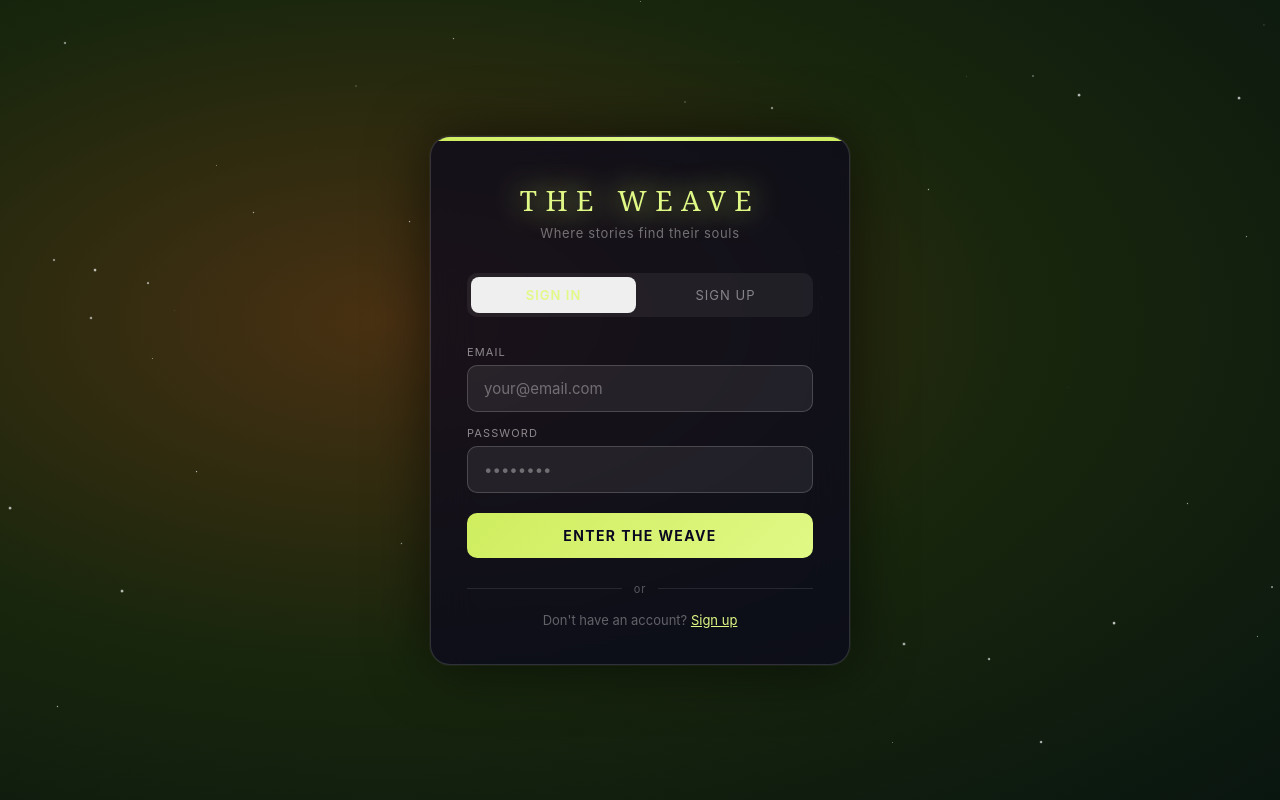
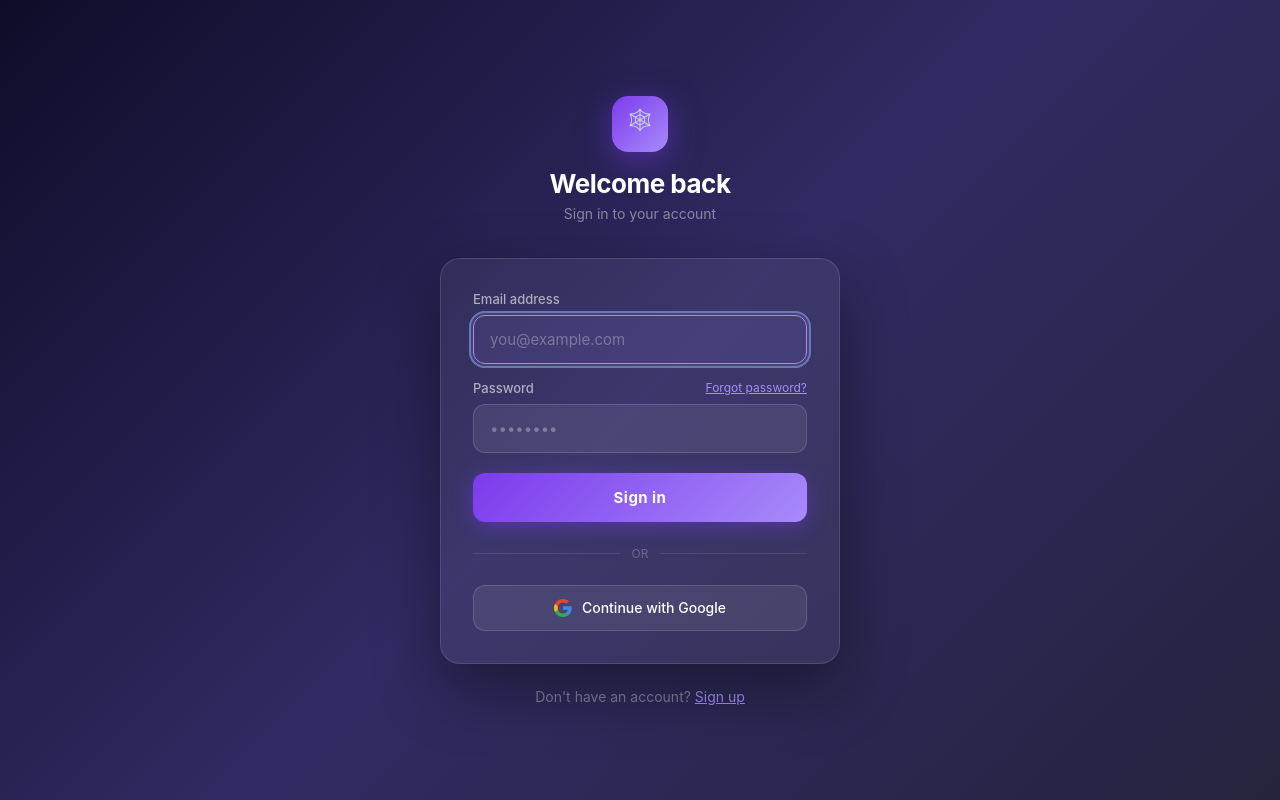
Before and after one commit to Dampii2/coloring, a React (Vite) app in the folder client/: page /login in a window 1280 px wide. Built offline with nearby package versions, Linux system fonts and the light colour scheme.

Commit message:
Redesign login page as clean email-focused form

```diff
--- a/client/src/pages/Login.jsx
+++ b/client/src/pages/Login.jsx
@@ -1,57 +1,23 @@
-import React, { useState, useEffect } from 'react';
+import React, { useState } from 'react';
 import { useNavigate } from 'react-router-dom';
-
-const STARS = Array.from({ length: 60 }, (_, i) => ({
-  id: i,
-  x: Math.random() * 100,
-  y: Math.random() * 100,
-  size: Math.random() * 2 + 0.5,
-  delay: Math.random() * 4,
-  duration: 2.5 + Math.random() * 3,
-}));
 
 export default function Login() {
   const navigate = useNavigate();
-  const [mode, setMode] = useState('login'); // 'login' | 'signup'
+  const [mode, setMode] = useState('login');
   const [name, setName] = useState('');
   const [email, setEmail] = useState('');
   const [password, setPassword] = useState('');
   const [error, setError] = useState('');
   const [loading, setLoading] = useState(false);
-  const [hue, setHue] = useState(0);
-
-  // Slowly cycle background hue
-  useEffect(() => {
-    const id = setInterval(() => setHue(h => (h + 0.3) % 360), 50);
-    return () => clearInterval(id);
-  }, []);
-
-  const bg = `radial-gradient(ellipse at 30% 40%,
-    hsl(${hue}, 60%, 18%) 0%,
-    hsl(${(hue + 60) % 360}, 50%, 10%) 50%,
-    hsl(${(hue + 120) % 360}, 40%, 6%) 100%)`;
-
-  const accentHsl = `hsl(${(hue + 40) % 360}, 80%, 65%)`;
-  const glowHsl   = `hsl(${(hue + 40) % 360}, 90%, 75%)`;
 
   const handleSubmit = (e) => {
     e.preventDefault();
     setError('');
-    if (mode === 'signup' && !name.trim()) {
-      setError('Please enter your name.');
-      return;
-    }
-    if (!email.includes('@')) {
-      setError('Please enter a valid email.');
-      return;
-    }
-    if (password.length < 6) {
-      setError('Password must be at least 6 characters.');
-      return;
-    }
+    if (mode === 'signup' && !name.trim()) { setError('Please enter your name.'); return; }
+    if (!email.includes('@')) { setError('Please enter a valid email.'); return; }
+    if (password.length < 6) { setError('Password must be at least 6 characters.'); return; }
 
     setLoading(true);
-    // Simulate network latency then store session
     setTimeout(() => {
       const user = {
         name: mode === 'signup' ? name.trim() : email.split('@')[0],
@@ -59,169 +25,164 @@ export default function Login() {
       };
       localStorage.setItem('weave_user', JSON.stringify(user));
       navigate('/');
-    }, 900);
+    }, 800);
   };
 
   return (
-    <div style={{ minHeight: '100vh', background: bg, transition: 'background 0.6s ease', display: 'flex', alignItems: 'center', justifyContent: 'center', position: 'relative', overflow: 'hidden' }}>
-      {/* Animated stars */}
-      {STARS.map(s => (
-        <div key={s.id} style={{
-          position: 'absolute',
-          left: `${s.x}%`,
-          top: `${s.y}%`,
-          width: `${s.size}px`,
-          height: `${s.size}px`,
-          borderRadius: '50%',
-          background: 'white',
-          opacity: 0,
-          animation: `twinkle ${s.duration}s ${s.delay}s ease-in-out infinite`,
-          pointerEvents: 'none',
-        }} />
-      ))}
-
+    <div style={{
+      minHeight: '100vh',
+      background: 'linear-gradient(135deg, #0f0c29 0%, #302b63 50%, #24243e 100%)',
+      display: 'flex',
+      alignItems: 'center',
+      justifyContent: 'center',
+      fontFamily: '-apple-system, BlinkMacSystemFont, "Segoe UI", Roboto, sans-serif',
+    }}>
       <style>{`
-        @keyframes twinkle {
-          0%, 100% { opacity: 0; transform: scale(0.8); }
-          50% { opacity: 0.85; transform: scale(1.2); }
-        }
         @keyframes fadeUp {
-          from { opacity: 0; transform: translateY(28px); }
+          from { opacity: 0; transform: translateY(24px); }
           to   { opacity: 1; transform: translateY(0); }
         }
-        @keyframes spinRing {
-          to { transform: rotate(360deg); }
-        }
-        .weave-input {
+        @keyframes spin { to { transform: rotate(360deg); } }
+        .wv-input {
           width: 100%;
-          padding: 13px 16px;
-          background: rgba(255,255,255,0.07);
-          border: 1px solid rgba(255,255,255,0.18);
-          border-radius: 10px;
-          color: #f0eeff;
+          padding: 14px 16px;
+          background: rgba(255,255,255,0.08);
+          border: 1.5px solid rgba(255,255,255,0.15);
+          border-radius: 12px;
+          color: #fff;
           font-size: 15px;
           outline: none;
-          transition: border-color 0.25s, box-shadow 0.25s, background 0.25s;
+          transition: all 0.2s;
+          box-sizing: border-box;
           font-family: inherit;
         }
-        .weave-input::placeholder { color: rgba(255,255,255,0.35); }
-        .weave-input:focus {
-          border-color: rgba(255,255,255,0.5);
-          background: rgba(255,255,255,0.12);
-          box-shadow: 0 0 0 3px rgba(255,255,255,0.08);
+        .wv-input::placeholder { color: rgba(255,255,255,0.3); }
+        .wv-input:focus {
+          border-color: #a78bfa;
+          background: rgba(167,139,250,0.1);
+          box-shadow: 0 0 0 4px rgba(167,139,250,0.15);
         }
-        .tab-btn {
-          flex: 1;
-          padding: 9px;
+        .wv-btn-primary {
+          width: 100%;
+          padding: 15px;
+          background: linear-gradient(135deg, #7c3aed, #a78bfa);
           border: none;
-          border-radius: 8px;
-          font-size: 13px;
-          letter-spacing: 0.08em;
-          text-transform: uppercase;
+          border-radius: 12px;
+          color: #fff;
+          font-size: 15px;
+          font-weight: 700;
           cursor: pointer;
           transition: all 0.25s;
           font-family: inherit;
+          letter-spacing: 0.03em;
+          box-shadow: 0 4px 20px rgba(124,58,237,0.45);
+          display: flex;
+          align-items: center;
+          justify-content: center;
+          gap: 8px;
         }
+        .wv-btn-primary:hover:not(:disabled) {
+          transform: translateY(-1px);
+          box-shadow: 0 8px 28px rgba(124,58,237,0.6);
+        }
+        .wv-btn-primary:disabled { opacity: 0.6; cursor: not-allowed; }
+        .wv-link {
+          background: none;
+          border: none;
+          color: #a78bfa;
+          cursor: pointer;
+          font-size: 14px;
+          font-family: inherit;
+          padding: 0;
+          text-decoration: underline;
+        }
+        .wv-link:hover { color: #c4b5fd; }
       `}</style>
+
+      <div style={{
+        width: '100%',
+        maxWidth: '400px',
+        margin: '20px',
+        animation: 'fadeUp 0.6s ease both',
+      }}>
+        {/* Logo */}
+        <div style={{ textAlign: 'center', marginBottom: '36px' }}>
+          <div style={{
+            width: '56px',
+            height: '56px',
+            borderRadius: '16px',
+            background: 'linear-gradient(135deg, #7c3aed, #a78bfa)',
+            margin: '0 auto 16px',
+            display: 'flex',
+            alignItems: 'center',
+            justifyContent: 'center',
+            fontSize: '24px',
+            boxShadow: '0 8px 32px rgba(124,58,237,0.5)',
+          }}>
+            🕸
+          </div>
+          <h1 style={{ color: '#fff', fontSize: '26px', fontWeight: '700', margin: '0 0 6px', letterSpacing: '-0.5px' }}>
+            {mode === 'login' ? 'Welcome back' : 'Join The Weave'}
+          </h1>
+          <p style={{ color: 'rgba(255,255,255,0.45)', fontSize: '14px', margin: 0 }}>
+            {mode === 'login' ? 'Sign in to your account' : 'Create your account to begin'}
+          </p>
+        </div>
 
         {/* Card */}
         <div style={{
-        position: 'relative',
-        zIndex: 10,
-        width: '100%',
-        maxWidth: '420px',
-        margin: '20px',
-        background: 'rgba(10,8,30,0.72)',
+          background: 'rgba(255,255,255,0.06)',
           backdropFilter: 'blur(20px)',
           borderRadius: '20px',
-        border: `1px solid rgba(255,255,255,0.14)`,
-        boxShadow: `0 0 60px rgba(0,0,0,0.6), 0 0 0 1px rgba(255,255,255,0.06)`,
-        animation: 'fadeUp 0.7s ease both',
-        overflow: 'hidden',
+          border: '1px solid rgba(255,255,255,0.12)',
+          padding: '32px',
+          boxShadow: '0 24px 64px rgba(0,0,0,0.4)',
         }}>
-        {/* Top color bar */}
-        <div style={{
-          height: '4px',
-          background: `linear-gradient(90deg, ${accentHsl}, ${glowHsl}, ${accentHsl})`,
-          backgroundSize: '200% 100%',
-          animation: 'progressReveal 0.8s ease both',
-        }} />
-
-        <div style={{ padding: '40px 36px 36px' }}>
-          {/* Logo */}
-          <div style={{ textAlign: 'center', marginBottom: '32px' }}>
-            <div style={{
-              fontFamily: 'Georgia, serif',
-              fontSize: '28px',
-              letterSpacing: '0.3em',
-              textTransform: 'uppercase',
-              color: glowHsl,
-              textShadow: `0 0 30px ${accentHsl}`,
-              marginBottom: '6px',
-            }}>
-              The Weave
-            </div>
-            <p style={{ color: 'rgba(255,255,255,0.4)', fontSize: '13px', letterSpacing: '0.05em' }}>
-              Where stories find their souls
-            </p>
-          </div>
-
-          {/* Mode tabs */}
-          <div style={{ display: 'flex', gap: '6px', background: 'rgba(255,255,255,0.06)', borderRadius: '10px', padding: '4px', marginBottom: '28px' }}>
-            {['login', 'signup'].map(m => (
-              <button
-                key={m}
-                className="tab-btn"
-                onClick={() => { setMode(m); setError(''); }}
-                style={{
-                  background: mode === m ? `linear-gradient(135deg, ${accentHsl}33, ${glowHsl}22)` : 'transparent',
-                  color: mode === m ? glowHsl : 'rgba(255,255,255,0.45)',
-                  border: mode === m ? `1px solid ${accentHsl}55` : '1px solid transparent',
-                  fontWeight: mode === m ? '600' : '400',
-                }}
-              >
-                {m === 'login' ? 'Sign In' : 'Sign Up'}
-              </button>
-            ))}
-          </div>
-
-          <form onSubmit={handleSubmit} style={{ display: 'flex', flexDirection: 'column', gap: '14px' }}>
+          <form onSubmit={handleSubmit} style={{ display: 'flex', flexDirection: 'column', gap: '16px' }}>
             {mode === 'signup' && (
               <div>
-                <label style={{ display: 'block', fontSize: '11px', letterSpacing: '0.1em', textTransform: 'uppercase', color: 'rgba(255,255,255,0.5)', marginBottom: '6px' }}>
-                  Your name
+                <label style={{ display: 'block', color: 'rgba(255,255,255,0.6)', fontSize: '13px', fontWeight: '500', marginBottom: '8px' }}>
+                  Full name
                 </label>
                 <input
-                  className="weave-input"
+                  className="wv-input"
                   type="text"
-                  placeholder="e.g. Mara Solenne"
+                  placeholder="Your name"
                   value={name}
                   onChange={e => setName(e.target.value)}
-                  autoComplete="name"
+                  autoFocus
                 />
               </div>
             )}
 
             <div>
-              <label style={{ display: 'block', fontSize: '11px', letterSpacing: '0.1em', textTransform: 'uppercase', color: 'rgba(255,255,255,0.5)', marginBottom: '6px' }}>
-                Email
+              <label style={{ display: 'block', color: 'rgba(255,255,255,0.6)', fontSize: '13px', fontWeight: '500', marginBottom: '8px' }}>
+                Email address
               </label>
               <input
-                className="weave-input"
+                className="wv-input"
                 type="email"
-                placeholder="your@email.com"
+                placeholder="you@example.com"
                 value={email}
                 onChange={e => setEmail(e.target.value)}
+                autoFocus={mode === 'login'}
                 autoComplete="email"
               />
             </div>
 
             <div>
-              <label style={{ display: 'block', fontSize: '11px', letterSpacing: '0.1em', textTransform: 'uppercase', color: 'rgba(255,255,255,0.5)', marginBottom: '6px' }}>
+              <div style={{ display: 'flex', justifyContent: 'space-between', alignItems: 'center', marginBottom: '8px' }}>
+                <label style={{ color: 'rgba(255,255,255,0.6)', fontSize: '13px', fontWeight: '500' }}>
                   Password
                 </label>
+                {mode === 'login' && (
+                  <button type="button" className="wv-link" style={{ fontSize: '12px' }}>
+                    Forgot password?
+                  </button>
+                )}
+              </div>
               <input
-                className="weave-input"
+                className="wv-input"
                 type="password"
                 placeholder="••••••••"
                 value={password}
@@ -231,69 +192,76 @@ export default function Login() {
             </div>
 
             {error && (
-              <p style={{ color: '#ff8fa3', fontSize: '13px', padding: '10px 14px', background: 'rgba(255,80,100,0.12)', borderRadius: '8px', border: '1px solid rgba(255,80,100,0.25)' }}>
+              <div style={{
+                padding: '12px 14px',
+                background: 'rgba(239,68,68,0.15)',
+                border: '1px solid rgba(239,68,68,0.3)',
+                borderRadius: '10px',
+                color: '#fca5a5',
+                fontSize: '13px',
+              }}>
                 {error}
-              </p>
+              </div>
             )}
 
+            <button type="submit" className="wv-btn-primary" disabled={loading} style={{ marginTop: '4px' }}>
+              {loading && (
+                <div style={{ width: '16px', height: '16px', border: '2px solid rgba(255,255,255,0.4)', borderTopColor: '#fff', borderRadius: '50%', animation: 'spin 0.8s linear infinite' }} />
+              )}
+              {loading ? 'Signing in…' : mode === 'login' ? 'Sign in' : 'Create account'}
+            </button>
+          </form>
+
+          {/* Divider */}
+          <div style={{ display: 'flex', alignItems: 'center', gap: '12px', margin: '24px 0' }}>
+            <div style={{ flex: 1, height: '1px', background: 'rgba(255,255,255,0.1)' }} />
+            <span style={{ color: 'rgba(255,255,255,0.25)', fontSize: '12px' }}>OR</span>
+            <div style={{ flex: 1, height: '1px', background: 'rgba(255,255,255,0.1)' }} />
+          </div>
+
+          {/* Google-style social button */}
           <button
-              type="submit"
-              disabled={loading}
+            type="button"
+            onClick={() => { setError('Social login coming soon.'); }}
             style={{
-                marginTop: '6px',
-                padding: '14px',
-                background: loading
-                  ? 'rgba(255,255,255,0.08)'
-                  : `linear-gradient(135deg, ${accentHsl}, ${glowHsl})`,
-                border: 'none',
-                borderRadius: '10px',
-                color: loading ? 'rgba(255,255,255,0.4)' : '#0a0820',
+              width: '100%',
+              padding: '13px',
+              background: 'rgba(255,255,255,0.08)',
+              border: '1.5px solid rgba(255,255,255,0.15)',
+              borderRadius: '12px',
+              color: '#fff',
               fontSize: '14px',
-                fontWeight: '700',
-                letterSpacing: '0.1em',
-                textTransform: 'uppercase',
-                cursor: loading ? 'not-allowed' : 'pointer',
-                transition: 'all 0.3s ease',
+              fontWeight: '500',
+              cursor: 'pointer',
               display: 'flex',
               alignItems: 'center',
               justifyContent: 'center',
               gap: '10px',
               fontFamily: 'inherit',
-                boxShadow: loading ? 'none' : `0 4px 24px ${accentHsl}55`,
+              transition: 'background 0.2s',
+              boxSizing: 'border-box',
             }}
+            onMouseEnter={e => e.currentTarget.style.background = 'rgba(255,255,255,0.13)'}
+            onMouseLeave={e => e.currentTarget.style.background = 'rgba(255,255,255,0.08)'}
           >
-              {loading && (
-                <div style={{
-                  width: '16px',
-                  height: '16px',
-                  border: '2px solid rgba(255,255,255,0.3)',
-                  borderTopColor: 'white',
-                  borderRadius: '50%',
-                  animation: 'spinRing 0.8s linear infinite',
-                }} />
-              )}
-              {loading ? 'Entering the Weave…' : mode === 'login' ? 'Enter the Weave' : 'Begin your story'}
+            <svg width="18" height="18" viewBox="0 0 18 18">
+              <path fill="#4285F4" d="M17.64 9.2c0-.637-.057-1.251-.164-1.84H9v3.481h4.844c-.209 1.125-.843 2.078-1.796 2.717v2.258h2.908c1.702-1.567 2.684-3.875 2.684-6.615z"/>
+              <path fill="#34A853" d="M9 18c2.43 0 4.467-.806 5.956-2.184l-2.908-2.258c-.806.54-1.837.86-3.048.86-2.344 0-4.328-1.584-5.036-3.711H.957v2.332A8.997 8.997 0 0 0 9 18z"/>
+              <path fill="#FBBC05" d="M3.964 10.707A5.41 5.41 0 0 1 3.682 9c0-.593.102-1.17.282-1.707V4.961H.957A8.996 8.996 0 0 0 0 9c0 1.452.348 2.827.957 4.039l3.007-2.332z"/>
+              <path fill="#EA4335" d="M9 3.58c1.321 0 2.508.454 3.44 1.345l2.582-2.58C13.463.891 11.426 0 9 0A8.997 8.997 0 0 0 .957 4.961L3.964 7.293C4.672 5.163 6.656 3.58 9 3.58z"/>
+            </svg>
+            Continue with Google
           </button>
-          </form>
-
-          {/* Divider */}
-          <div style={{ display: 'flex', alignItems: 'center', gap: '12px', margin: '24px 0 0' }}>
-            <div style={{ flex: 1, height: '1px', background: 'rgba(255,255,255,0.1)' }} />
-            <span style={{ fontSize: '11px', color: 'rgba(255,255,255,0.3)', letterSpacing: '0.08em' }}>or</span>
-            <div style={{ flex: 1, height: '1px', background: 'rgba(255,255,255,0.1)' }} />
         </div>
 
-          <p style={{ textAlign: 'center', marginTop: '16px', fontSize: '13px', color: 'rgba(255,255,255,0.35)' }}>
-            {mode === 'login' ? "Don't have an account? " : 'Already here? '}
-            <button
-              onClick={() => { setMode(mode === 'login' ? 'signup' : 'login'); setError(''); }}
-              style={{ background: 'none', border: 'none', color: glowHsl, cursor: 'pointer', fontSize: '13px', fontFamily: 'inherit', padding: 0, textDecoration: 'underline' }}
-            >
+        {/* Switch mode */}
+        <p style={{ textAlign: 'center', marginTop: '24px', color: 'rgba(255,255,255,0.4)', fontSize: '14px' }}>
+          {mode === 'login' ? "Don't have an account? " : 'Already have an account? '}
+          <button className="wv-link" onClick={() => { setMode(mode === 'login' ? 'signup' : 'login'); setError(''); }}>
             {mode === 'login' ? 'Sign up' : 'Sign in'}
           </button>
         </p>
       </div>
     </div>
-    </div>
   );
 }
```
Lines whose indentation alone changed are shown as unchanged.
